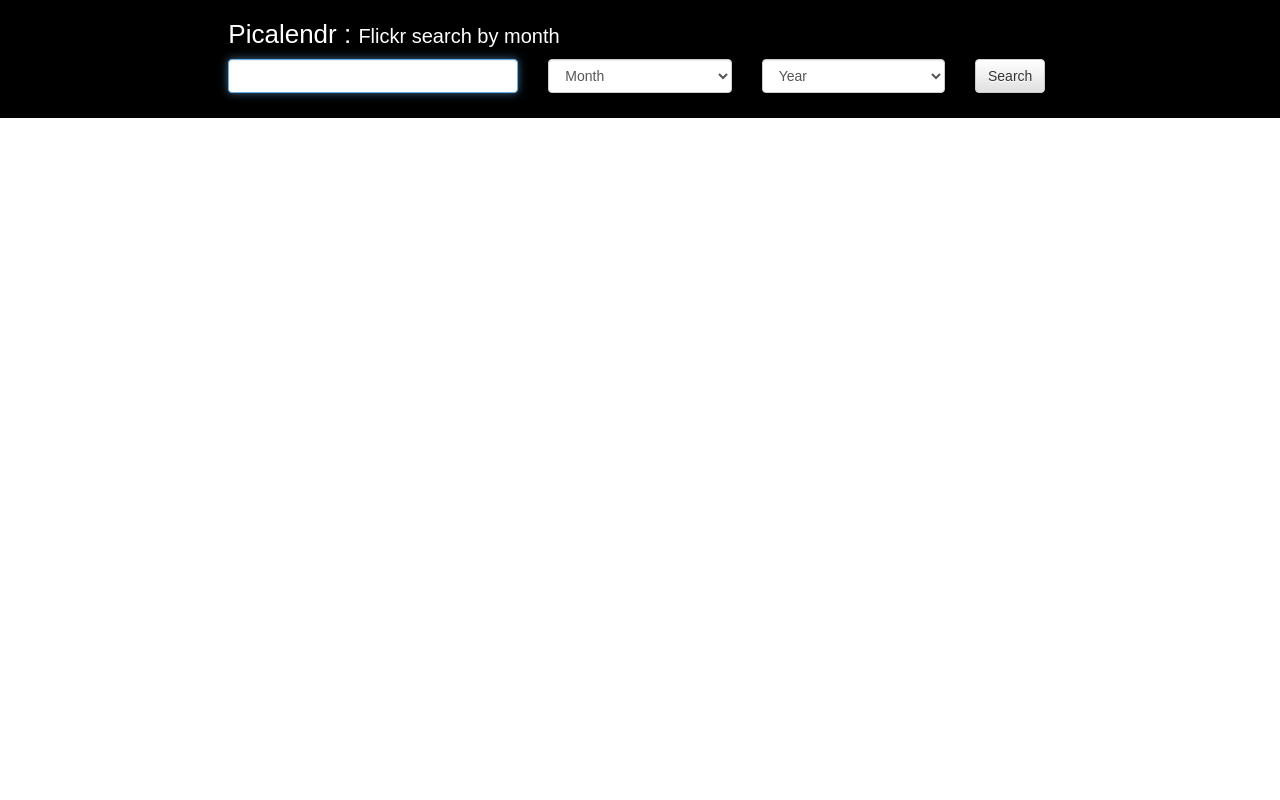
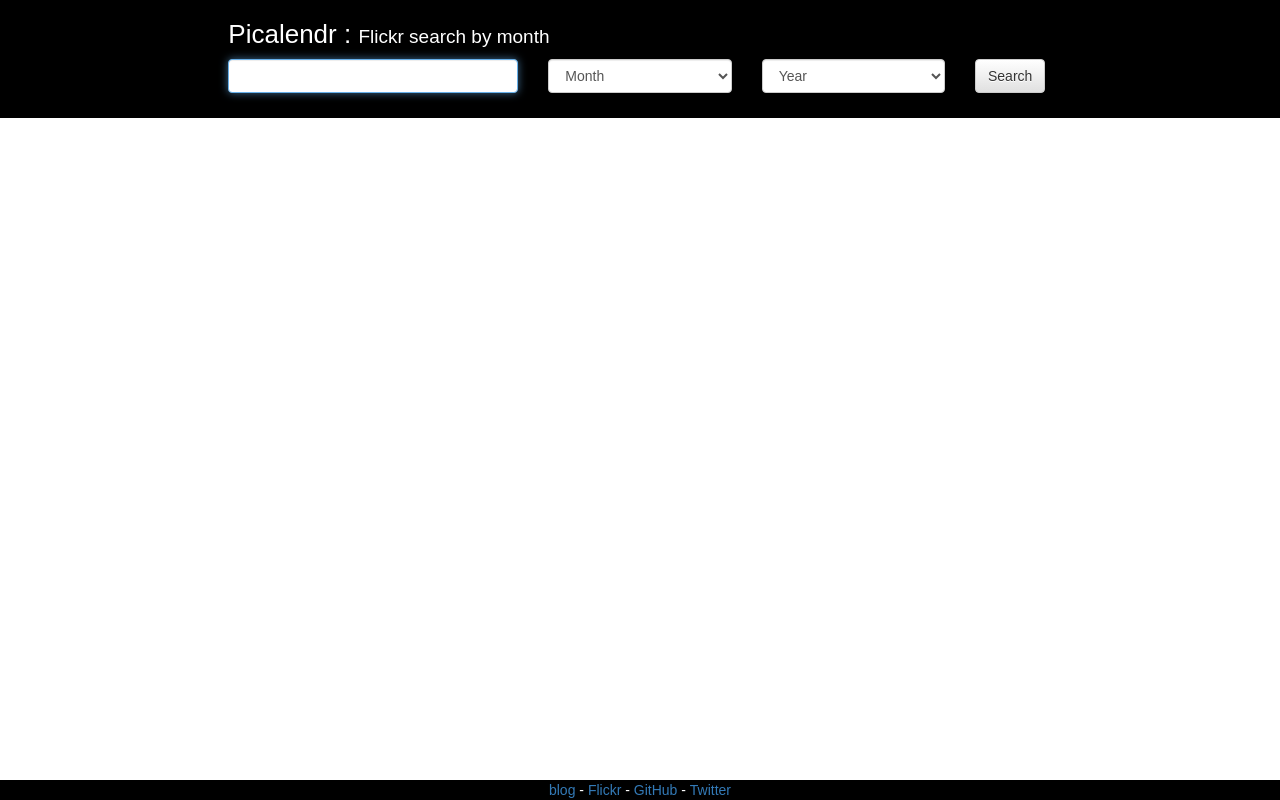
Before and after one commit to elfeng/picalendr, a React (Create React App) app: page / in a window 1280 px wide. Built offline with nearby package versions, Linux system fonts and the light colour scheme.

Commit message:
Added a footer

```diff
--- a/src/App/App.css
+++ b/src/App/App.css
@@ -1,6 +1,7 @@
 
 .App {
   text-align: center;
+  margin-bottom: 30px;
 }
 
 .App-header {
@@ -27,10 +28,19 @@ h1 {
 
 h2 {
   padding-top: 5px;
-  font-size: 20px;
+  font-size: 19px;
 }
 
 h1, h2 {
   display: inline;
   text-align: left;
 }
+
+.App-footer {
+  background-color: black;
+  color: white;
+  position: fixed;
+  bottom: 0px;
+  left: 0px;
+  right: 0px;
+}
--- a/src/App/App.jsx
+++ b/src/App/App.jsx
@@ -86,6 +86,13 @@ class App extends Component {
         </form>
 
         {searchResults}
+
+        <div className="App-footer">
+          <a href="https://jffourmond.github.io/">blog</a> -&nbsp;
+          <a href="https://www.flickr.com/photos/21668212@N02/albums">Flickr</a> -&nbsp;
+          <a href="https://github.com/jffourmond">GitHub</a> -&nbsp;
+          <a href="https://twitter.com/jf_fourmond">Twitter</a>
+        </div>
       </div>
     );
   }
```
